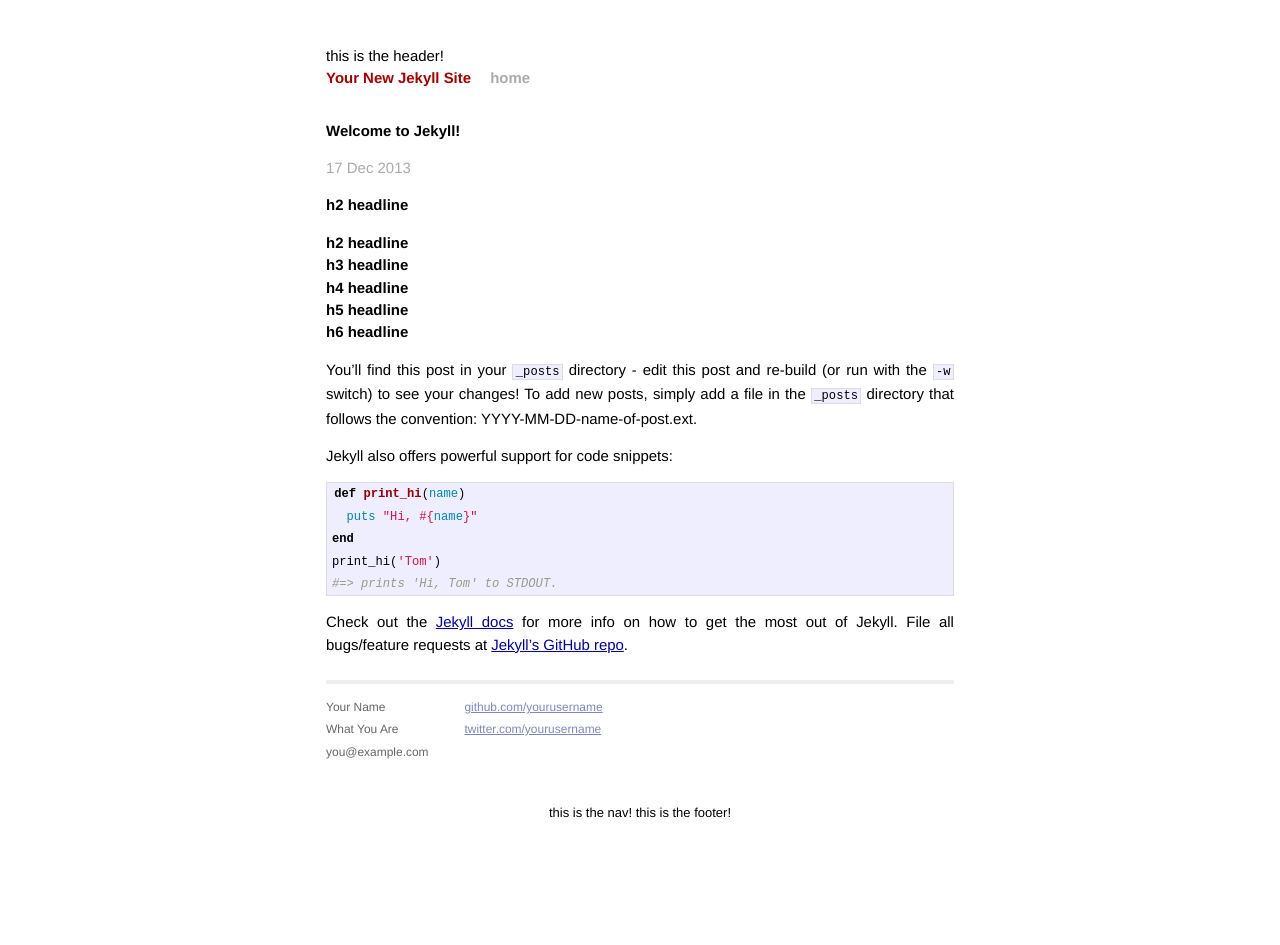
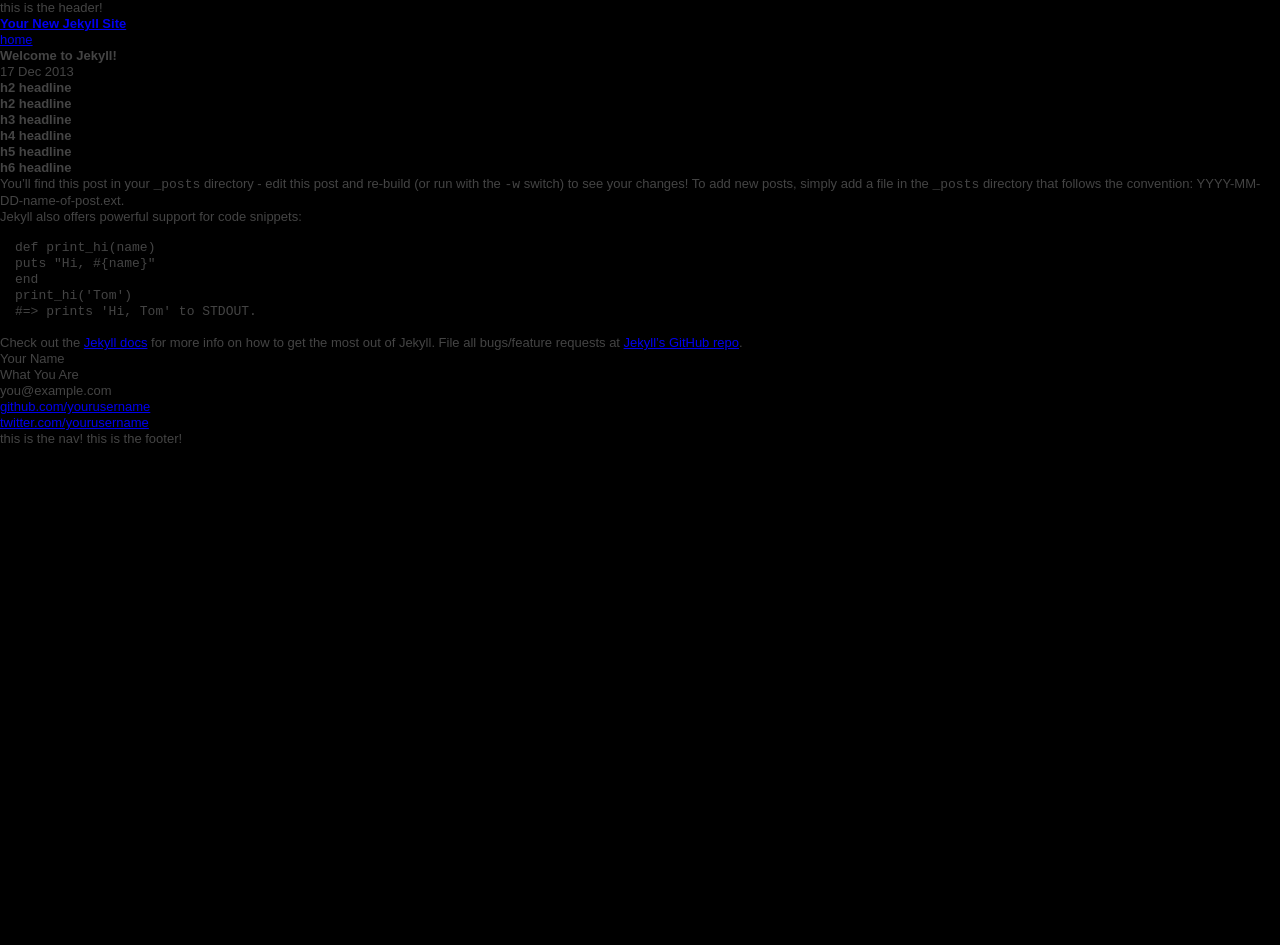
Before and after one commit to mswartz/mswartz.org, a Jekyll site: the page built from _posts/2013-12-17-welcome-to-jekyll.markdown, in a window 1280 px wide. Built offline with Jekyll 4.4.1, drawn with Linux system fonts in a browser that asks for light colours; Markdown is read by kramdown in place of the engine named in the settings; after the commit the page ends 900 px from its top, so only the background shows below that.

Commit message:
adding upbase, structuring stuff

```diff
--- a/css/main.css
+++ b/css/main.css
@@ -1,160 +1,111 @@
-/*****************************************************************************/
-/*
-/* Common
-/*
-/*****************************************************************************/
+/* !============================================= */
+/* ! Variables						  			  */
+/* !============================================= */
+/* !-- Universal ------------------------------------ */
+/* !-- Project ------------------------------------ */
+/* !-- Paths ------------------------------------ */
+* { -webkit-box-sizing: border-box; -moz-box-sizing: border-box; box-sizing: border-box; }
 
-/* Global Reset */
-* {
-  margin: 0;
-  padding: 0;
-}
+html, body, div, span, object, iframe, h1, h2, h3, h4, h5, h6, p, blockquote, pre, abbr, address, cite, code, del, dfn, em, img, ins, kbd, q, samp, small, strong, sub, sup, var, b, i, dl, dt, dd, ol, ul, li, fieldset, form, label, legend, table, caption, tbody, tfoot, thead, tr, th, td, article, aside, canvas, details, figcaption, figure, footer, header, hgroup, menu, nav, section, summary, time, mark, audio, video { margin: 0; padding: 0; border: 0; outline: 0; font-size: 100%; vertical-align: baseline; background: transparent; }
 
-html, body { height: 100%; }
+article, aside, details, figcaption, figure, footer, header, hgroup, menu, nav, section { display: block; }
 
-body {
-  background-color: #FFF;
-  font: 13.34px Helvetica, Arial, sans-serif;
-  font-size: small;
-  text-align: center;
-}
+img { line-height: 0; vertical-align: middle; }
 
-h1, h2, h3, h4, h5, h6 {
-  font-size: 100%; }
+nav ul { list-style: none; }
 
-h1 { margin-bottom: 1em; }
-p { margin: 1em 0; }
+blockquote, q { quotes: none; }
 
-a         { color: #00a; }
-a:hover   { color: #000; }
-a:visited { color: #a0a; }
+blockquote:before, blockquote:after, q:before, q:after { content: ''; content: none; }
 
-/*****************************************************************************/
-/*
-/* Home
-/*
-/*****************************************************************************/
-.posts {
-  list-style-type: none;
-  margin-bottom: 2em;
-}
+a { margin: 0; padding: 0; font-size: 100%; vertical-align: baseline; background: transparent; }
 
-.posts li {
-  line-height: 1.75em;
-}
+ins { background-color: #ff9; color: #000; text-decoration: none; }
 
-.posts span {
-  color: #aaa;
-  font-family: Monaco, "Courier New", monospace;
-  font-size: 80%;
-}
+mark { background-color: #ff9; color: #000; font-style: italic; font-weight: bold; }
 
-/*****************************************************************************/
-/*
-/* Site
-/*
-/*****************************************************************************/
+del { text-decoration: line-through; }
 
-.site {
-  font-size: 115%;
-  text-align: justify;
-  width: 42em;
-  margin: 3em auto 2em;
-  line-height: 1.5em;
-}
+abbr[title], dfn[title] { border-bottom: 1px dotted; cursor: help; }
 
-.header a {
-  font-weight: bold;
-  text-decoration: none;
-}
+table { border-collapse: collapse; border-spacing: 0; }
 
-.title {
-  display: inline-block;
-  margin-bottom: 2em;
-}
+hr { display: block; height: 1px; border: 0; border-top: 1px solid #ccc; margin: 1em 0; padding: 0; }
 
-.title a {
-  color: #a00;
-}
+input, select { vertical-align: middle; }
 
-.title a:hover {
-  color: #000;
-}
+body { font: 13px/1.231 sans-serif; *font-size: small; /*text-rendering: optimizeLegibility;*/ /* this causes problems in Chrome for Windows and on iOS */ -webkit-overflow-scrolling: touch; }
 
-.header a.extra {
-  color: #aaa;
-  margin-left: 1em;
-}
+select, input, textarea, button { font: 99% sans-serif; }
 
-.header a.extra:hover {
-  color: #000;
-}
+pre, code, kbd, samp { font-family: monospace, sans-serif; }
 
-.meta {
-  color: #aaa;
-}
+body, select, input, textarea { color: #444; }
 
-.footer {
-  font-size: 80%;
-  color: #666;
-  border-top: 4px solid #eee;
-  margin-top: 2em;
-  overflow: hidden;
-}
+h1, h2, h3, h4, h5, h6 { font-weight: bold; }
 
-.footer .contact {
-  float: left;
-  margin-right: 3em;
-}
+html { overflow-y: scroll; }
 
-.footer .contact a {
-  color: #8085C1;
-}
+a:hover, a:active { outline: none; }
 
-.footer .rss {
-  margin-top: 1.1em;
-  margin-right: -.2em;
-  float: right;
-}
+ul, ol { list-style: none; }
 
-.footer .rss img {
-  border: 0;
-}
+ol { list-style-type: decimal; }
 
-/*****************************************************************************/
-/*
-/* Posts
-/*
-/*****************************************************************************/
+nav ul, nav li { margin: 0; }
 
-/* standard */
-.post pre {
-  border: 1px solid #ddd;
-  background-color: #eef;
-  padding: 0 .4em;
-}
+small { font-size: 85%; }
 
-.post ul, .post ol {
-  margin-left: 1.35em;
-}
+strong, th { font-weight: bold; }
 
-.post code {
-  border: 1px solid #ddd;
-  background-color: #eef;
-  padding: 0 .2em;
-}
+td, td img { vertical-align: top; }
 
-.post pre code {
-  border: none;
-}
+sub { vertical-align: sub; font-size: smaller; }
 
-/* terminal */
-.post pre.terminal {
-  border: 1px solid #000;
-  background-color: #333;
-  color: #FFF;
-}
+sup { vertical-align: super; font-size: smaller; }
 
-.post pre.terminal code {
-  background-color: #333;
-}
+pre { padding: 15px; white-space: pre; white-space: pre-wrap; white-space: pre-line; word-wrap: break-word; }
+
+textarea { overflow: auto; }
+
+.ie6 legend, .ie7 legend { margin-left: -7px; }
+
+input[type="radio"] { vertical-align: text-bottom; }
+
+input[type="checkbox"] { vertical-align: bottom; }
+
+.ie7 input[type="checkbox"] { vertical-align: baseline; }
+
+.ie6 input { vertical-align: text-bottom; }
+
+label, input[type=button], input[type=submit], button { cursor: pointer; }
+
+button, input, select, textarea { margin: 0; }
+
+input:invalid, textarea:invalid { border-radius: 1px; -moz-box-shadow: 0px 0px 5px red; -webkit-box-shadow: 0px 0px 5px red; box-shadow: 0px 0px 5px red; }
+
+.no-boxshadow input:invalid, .no-boxshadow textarea:invalid { background-color: #f0dddd; }
+
+::-moz-selection { background: #1d78af; color: white; text-shadow: none; }
+
+::selection { background: #1d78af; color: white; text-shadow: none; }
+
+a:link { -webkit-tap-highlight-color: #1d78af; }
+
+button { width: auto; overflow: visible; }
+
+.ie7 img { -ms-interpolation-mode: bicubic; }
+
+.clearfix:before, .clearfix:after { content: "\0020"; display: block; height: 0; visibility: hidden; }
+
+.clearfix:after { clear: both; }
+
+.clearfix { zoom: 1; }
+
+.a11y-only { position: absolute !important; clip: rect(1px 1px 1px 1px); clip: rect(1px, 1px, 1px, 1px); }
+
+.visuallyhidden.focusable:active, .visuallyhidden.focusable:focus { clip: auto; height: auto; margin: 0; overflow: visible; position: static; width: auto; }
+
+.ui-block:last-child, .ui-block.last { margin-right: 0; }
+
+body { background-color: #000; }
--- /dev/null
+++ b/sass/main.scss
@@ -0,0 +1 @@
+@import "base";
```
Also changed, not shown: config.rb (added, +11 -0 lines), sass/partials/syntax.scss (renamed from css/syntax.css), 1 other file.
